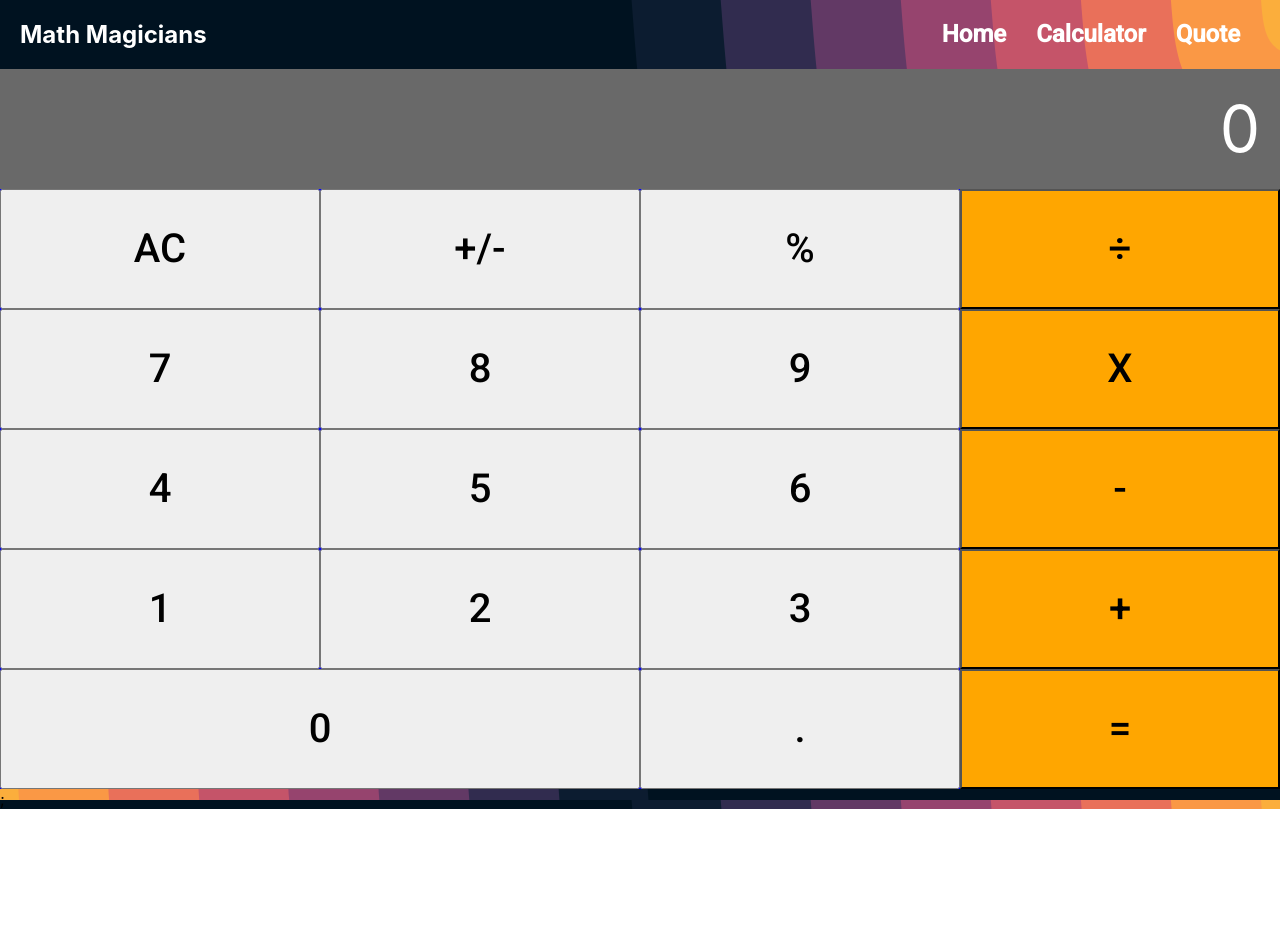
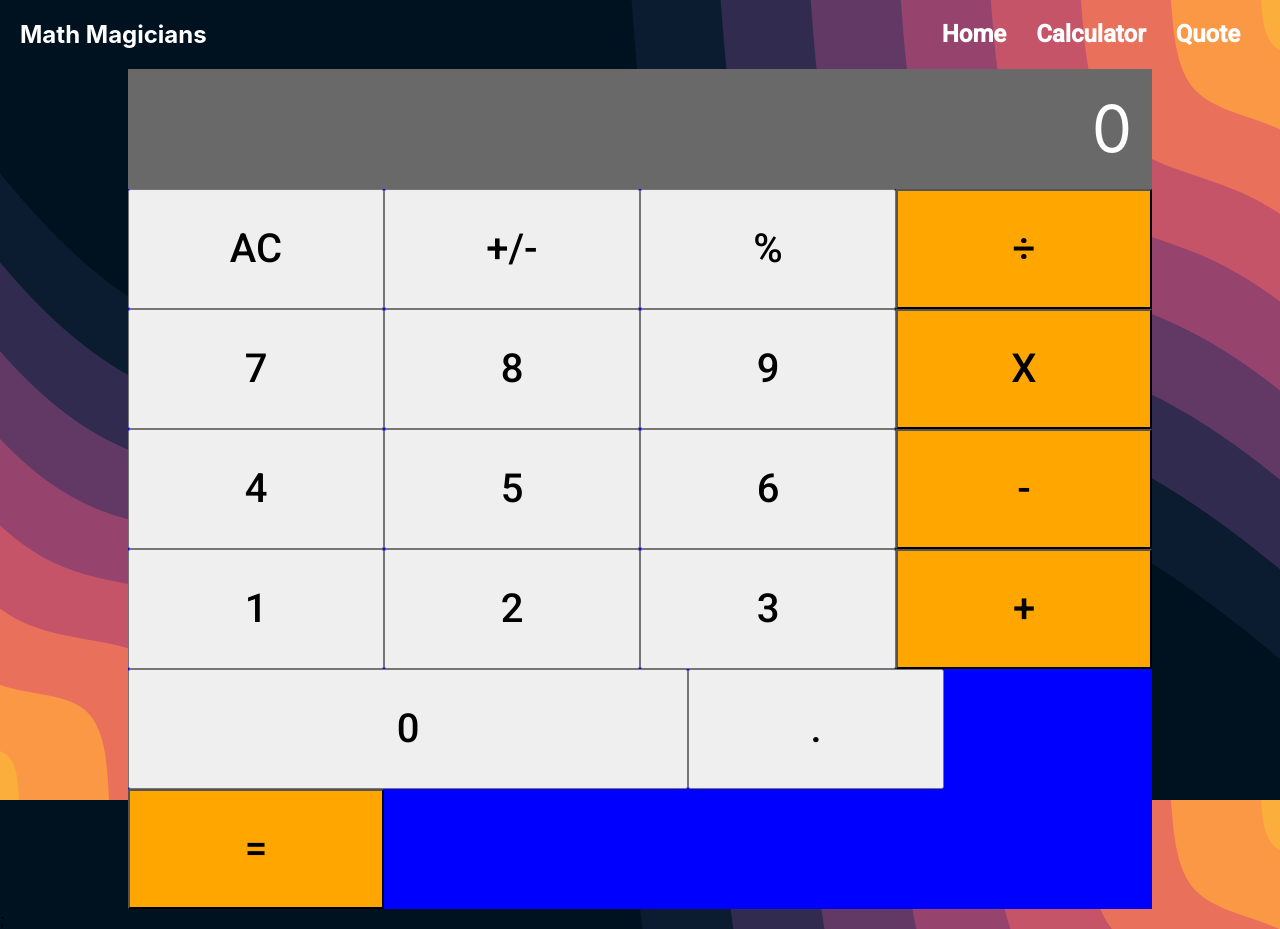
Before and after one commit to dgsierra/calculator-react, a React (Create React App) app: page /calculator2 in a window 1280 px wide. Before the commit the page ends 809 px from the top, so only its background shows below. Built offline with nearby package versions, Linux system fonts and the light colour scheme.

Commit message:
Change style in Calculator2.js

```diff
--- a/src/Components/Calculator2.js
+++ b/src/Components/Calculator2.js
@@ -13,7 +13,7 @@
 
   return (
     <div className="cointainer2">
-      <div>
+      <div className="calculatorsub">
         <div className="calculatordiv">
           <div id="operation">
             <div className="calcresult">
--- a/src/Components/css/Calculator.css
+++ b/src/Components/css/Calculator.css
@@ -44,3 +44,22 @@
   font-size: 3rem;
   padding-left: 10px;
 }
+
+.calculatorsub {
+  display: flex;
+  flex-direction: column;
+  justify-content: space-between;
+  align-items: center;
+  height: 70%;
+  width: 80%;
+  background-color: cyan;
+}
+
+.cointainer2 {
+  display: flex;
+  flex-direction: column;
+  justify-content: space-between;
+  align-items: center;
+  height: 100%;
+  width: 100%;
+}
```
